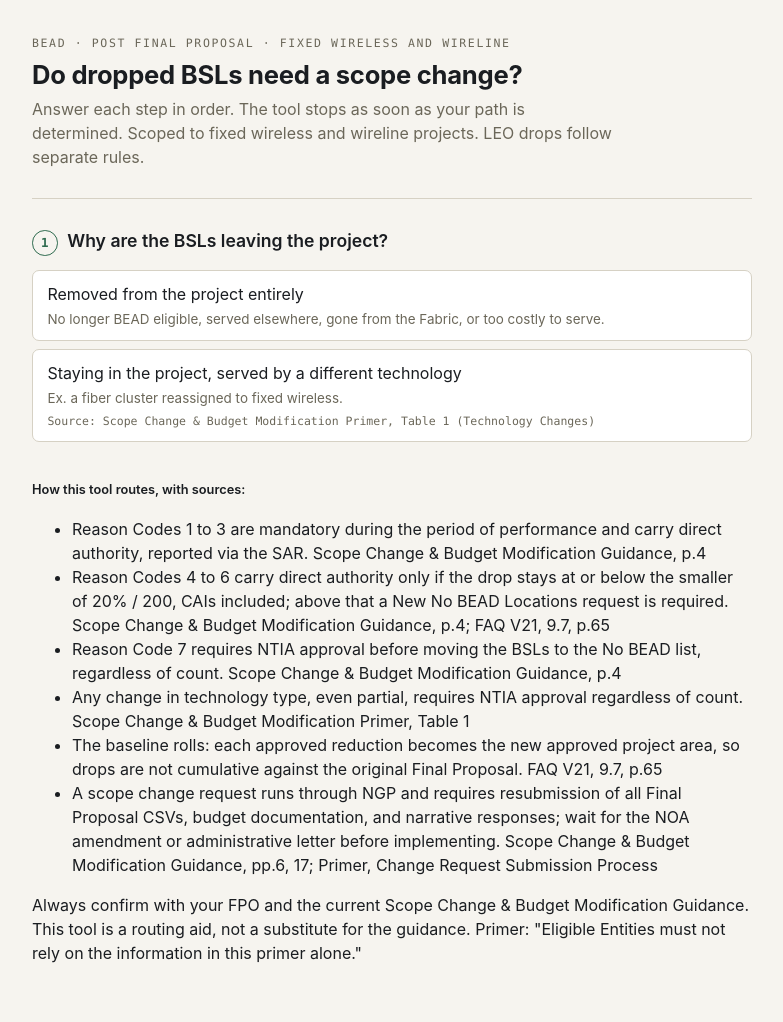
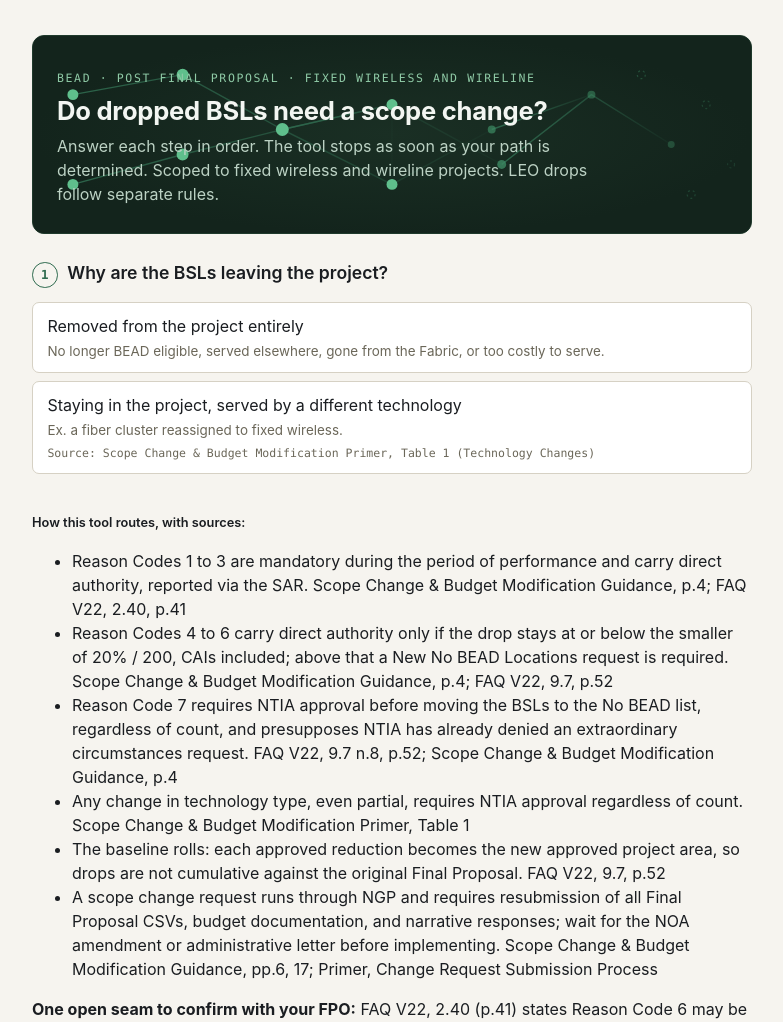
Before and after one commit to DeusLexxMachina/DroppedBSLScopeMachine, a plain HTML site: page index.html in a window 1280 px wide. Shown: the top 1022 px of the page, without its empty margins (248-1031 px from the left). Drawn offline with Linux system fonts and the light colour scheme.

Commit message:
Update index.html

```diff
--- a/index.html
+++ b/index.html
@@ -29,6 +29,20 @@
     padding:2.2rem 1.2rem 4rem;
   }
   .wrap{max-width:720px;margin:0 auto}
+  .hero{
+    position:relative;
+    border-radius:12px;
+    overflow:hidden;
+    background:#13241c;
+    padding:2.1rem 1.5rem 1.7rem;
+    margin-bottom:1.6rem;
+    border:1px solid #1f3a2c;
+  }
+  .hero svg{position:absolute;inset:0;width:100%;height:100%;display:block}
+  .hero-content{position:relative;z-index:1}
+  .hero .eyebrow{color:#8fcaa6;margin-bottom:.55rem}
+  .hero h1{color:#f3f6f2;margin:0 0 .5rem}
+  .hero .sub{color:#bcd2c4;margin:0;max-width:54ch}
   .eyebrow{
     font-family:var(--mono);
     font-size:.72rem;letter-spacing:.14em;text-transform:uppercase;
@@ -107,10 +121,60 @@
 </head>
 <body>
 <div class="wrap">
-  <p class="eyebrow">BEAD &middot; Post Final Proposal &middot; Fixed Wireless and Wireline</p>
-  <h1>Do dropped BSLs need a scope change?</h1>
-  <p class="sub">Answer each step in order. The tool stops as soon as your path is determined. Scoped to fixed wireless and wireline projects. LEO drops follow separate rules.</p>
-  <hr>
+  <div class="hero">
+    <svg viewBox="0 0 720 200" preserveAspectRatio="xMidYMid slice" xmlns="http://www.w3.org/2000/svg" aria-hidden="true" focusable="false">
+      <defs>
+        <linearGradient id="fade" x1="0" y1="0" x2="1" y2="0">
+          <stop offset="0" stop-color="#2f6b4f" stop-opacity="0.9"/>
+          <stop offset="0.55" stop-color="#2f6b4f" stop-opacity="0.55"/>
+          <stop offset="1" stop-color="#2f6b4f" stop-opacity="0.06"/>
+        </linearGradient>
+        <radialGradient id="glow" cx="0.5" cy="0.5" r="0.5">
+          <stop offset="0" stop-color="#1a2f24"/>
+          <stop offset="1" stop-color="#13241c"/>
+        </radialGradient>
+      </defs>
+      <rect width="720" height="200" fill="url(#glow)"/>
+      <!-- connection lines -->
+      <g stroke="url(#fade)" stroke-width="1.4" fill="none">
+        <path d="M40 60 L150 40 L250 95 L360 70 L470 130"/>
+        <path d="M40 150 L150 120 L250 95 L360 150 L460 95"/>
+        <path d="M150 40 L150 120"/>
+        <path d="M250 95 L360 70 M360 70 L360 150"/>
+        <path d="M470 130 L560 60 L640 110"/>
+        <path d="M460 95 L560 60"/>
+      </g>
+      <!-- intact nodes (left, bright) -->
+      <g fill="#5fbf8c">
+        <circle cx="40" cy="60" r="5.5"/>
+        <circle cx="40" cy="150" r="5.5"/>
+        <circle cx="150" cy="40" r="6"/>
+        <circle cx="150" cy="120" r="6"/>
+        <circle cx="250" cy="95" r="6.5"/>
+        <circle cx="360" cy="70" r="5.5"/>
+        <circle cx="360" cy="150" r="5.5"/>
+      </g>
+      <!-- thinning nodes (right, dimmer) -->
+      <g fill="#3c8a63">
+        <circle cx="470" cy="130" r="4.5" opacity="0.8"/>
+        <circle cx="460" cy="95" r="4" opacity="0.7"/>
+        <circle cx="560" cy="60" r="4" opacity="0.55"/>
+        <circle cx="640" cy="110" r="3.5" opacity="0.4"/>
+      </g>
+      <!-- dropped nodes (faint outlines, leaving the project) -->
+      <g fill="none" stroke="#3c8a63" stroke-width="1.2" stroke-dasharray="2 3">
+        <circle cx="610" cy="40" r="4" opacity="0.4"/>
+        <circle cx="675" cy="70" r="4" opacity="0.3"/>
+        <circle cx="660" cy="160" r="4" opacity="0.3"/>
+        <circle cx="700" cy="130" r="3.5" opacity="0.22"/>
+      </g>
+    </svg>
+    <div class="hero-content">
+      <p class="eyebrow">BEAD &middot; Post Final Proposal &middot; Fixed Wireless and Wireline</p>
+      <h1>Do dropped BSLs need a scope change?</h1>
+      <p class="sub">Answer each step in order. The tool stops as soon as your path is determined. Scoped to fixed wireless and wireline projects. LEO drops follow separate rules.</p>
+    </div>
+  </div>
 
   <!-- STEP 1 -->
   <div class="step" id="step1">
@@ -162,7 +226,7 @@
         <div class="stat">Trigger (smaller of 20% / 200)<b id="trigger">&mdash;</b></div>
         <div class="stat">You are dropping<b id="dropval">&mdash;</b></div>
       </div>
-      <p class="src">Trigger is the smaller of 20% of BSLs or 200 BSLs from a single project, CAIs included. Source: Scope Change &amp; Budget Modification Guidance, p.4; FAQ V21, 9.7, p.65</p>
+      <p class="src">Trigger is the smaller of 20% of BSLs or 200 BSLs from a single project, CAIs included. Source: Scope Change &amp; Budget Modification Guidance, p.4; FAQ V22, 9.7, p.52</p>
     </div>
   </div>
 
@@ -174,13 +238,15 @@
   <p class="foot">
     <b>How this tool routes, with sources:</b>
     <ul>
-      <li>Reason Codes 1 to 3 are mandatory during the period of performance and carry direct authority, reported via the SAR. <span class="ref">Scope Change &amp; Budget Modification Guidance, p.4</span></li>
-      <li>Reason Codes 4 to 6 carry direct authority only if the drop stays at or below the smaller of 20% / 200, CAIs included; above that a New No BEAD Locations request is required. <span class="ref">Scope Change &amp; Budget Modification Guidance, p.4; FAQ V21, 9.7, p.65</span></li>
-      <li>Reason Code 7 requires NTIA approval before moving the BSLs to the No BEAD list, regardless of count. <span class="ref">Scope Change &amp; Budget Modification Guidance, p.4</span></li>
+      <li>Reason Codes 1 to 3 are mandatory during the period of performance and carry direct authority, reported via the SAR. <span class="ref">Scope Change &amp; Budget Modification Guidance, p.4; FAQ V22, 2.40, p.41</span></li>
+      <li>Reason Codes 4 to 6 carry direct authority only if the drop stays at or below the smaller of 20% / 200, CAIs included; above that a New No BEAD Locations request is required. <span class="ref">Scope Change &amp; Budget Modification Guidance, p.4; FAQ V22, 9.7, p.52</span></li>
+      <li>Reason Code 7 requires NTIA approval before moving the BSLs to the No BEAD list, regardless of count, and presupposes NTIA has already denied an extraordinary circumstances request. <span class="ref">FAQ V22, 9.7 n.8, p.52; Scope Change &amp; Budget Modification Guidance, p.4</span></li>
       <li>Any change in technology type, even partial, requires NTIA approval regardless of count. <span class="ref">Scope Change &amp; Budget Modification Primer, Table 1</span></li>
-      <li>The baseline rolls: each approved reduction becomes the new approved project area, so drops are not cumulative against the original Final Proposal. <span class="ref">FAQ V21, 9.7, p.65</span></li>
+      <li>The baseline rolls: each approved reduction becomes the new approved project area, so drops are not cumulative against the original Final Proposal. <span class="ref">FAQ V22, 9.7, p.52</span></li>
       <li>A scope change request runs through NGP and requires resubmission of all Final Proposal CSVs, budget documentation, and narrative responses; wait for the NOA amendment or administrative letter before implementing. <span class="ref">Scope Change &amp; Budget Modification Guidance, pp.6, 17; Primer, Change Request Submission Process</span></li>
     </ul>
+    <b>One open seam to confirm with your FPO:</b> FAQ V22, 2.40 (p.41) states Reason Code 6 may be used throughout the period of performance for locations that cannot or should not be built, while FAQ 9.7 still groups RC 6 with the threshold-gated RC 4 to 7 set. If a drop leans heavily on RC 6, confirm with your FPO whether those locations count toward the 20% / 200 calculation before relying on the self-service path.
+    <br><br>
     Always confirm with your FPO and the current Scope Change &amp; Budget Modification Guidance. This tool is a routing aid, not a substitute for the guidance. <span class="ref">Primer: "Eligible Entities must not rely on the information in this primer alone."</span>
   </p>
 </div>
@@ -196,19 +262,19 @@
     rc123:{cls:"self",tag:"Self-service &middot; SAR",h:"No scope change, report via SAR",
       body:"<p>Reason Codes 1 to 3 are mandatory during the period of performance and carry direct authority. Report the change in your next Semi-Annual (Technical) Report. No formal scope change request, regardless of how many locations.</p>",
       list:["Apply the correct code to each location.","Report in the next SAR; provide an updated CAI list if any CAIs were removed."],
-      cite:"Source: Scope Change &amp; Budget Modification Guidance, p.4; FAQ V21, 9.7, p.65"},
+      cite:"Source: Scope Change &amp; Budget Modification Guidance, p.4; FAQ V22, 9.7, p.52"},
     rc7:{cls:"ntia",tag:"Scope change required",h:"Reason Code 7, NTIA approval needed first",
       body:"<p>RC 7 always requires NTIA approval before moving BSLs to the No BEAD list, independent of the percentage. It also presupposes NTIA already denied an extraordinary circumstances request and that you hold cost evidence.</p>",
       list:["Confirm the extraordinary circumstances denial and assemble cost evidence.","Inform your FPO; file the New No BEAD Locations request in NGP.","Resubmit Final Proposal CSVs, budget docs, and the RC 7 narrative; await approval."],
-      cite:"Source: Scope Change &amp; Budget Modification Guidance, pp.4, 17"},
+      cite:"Source: FAQ V22, 9.7 n.8, p.52; Scope Change &amp; Budget Modification Guidance, pp.4, 17"},
     under:{cls:"self",tag:"Self-service &middot; SAR",h:"Under threshold, report via SAR",
       body:"<p>You are at or below the smaller of 20% / 200 for this project, CAIs included. You have direct authority, report through the SAR. The reduced area becomes your new approved baseline for any future drops.</p>",
       list:["Apply RC 4/5/6 with documentation supporting the code.","Report in the next SAR; provide an updated CAI list if CAIs were removed."],
-      cite:"Source: Scope Change &amp; Budget Modification Guidance, p.4; FAQ V21, 9.7, p.65"},
+      cite:"Source: Scope Change &amp; Budget Modification Guidance, p.4; FAQ V22, 9.7, p.52"},
     over:{cls:"ntia",tag:"Scope change required",h:"Over threshold, NTIA approval needed",
       body:"<p>The drop exceeds the smaller of 20% / 200 for this single project, CAIs included. File a New No BEAD Locations scope change request and wait for approval before implementing.</p>",
       list:["Inform your FPO; they open the Scope Change module in NGP.","Resubmit all Final Proposal CSVs and supporting budget documentation.","Narrative must justify the reason code applied (FCC map, funding map, or written justification as relevant).","Wait for the NOA amendment or administrative letter before executing the drop."],
-      cite:"Source: Scope Change &amp; Budget Modification Guidance, pp.4, 6, 17; FAQ V21, 9.7, p.65"}
+      cite:"Source: Scope Change &amp; Budget Modification Guidance, pp.4, 6, 17; FAQ V22, 9.7, p.52"}
   };
 
   function show(id){document.getElementById(id).classList.remove("hidden");}
```
